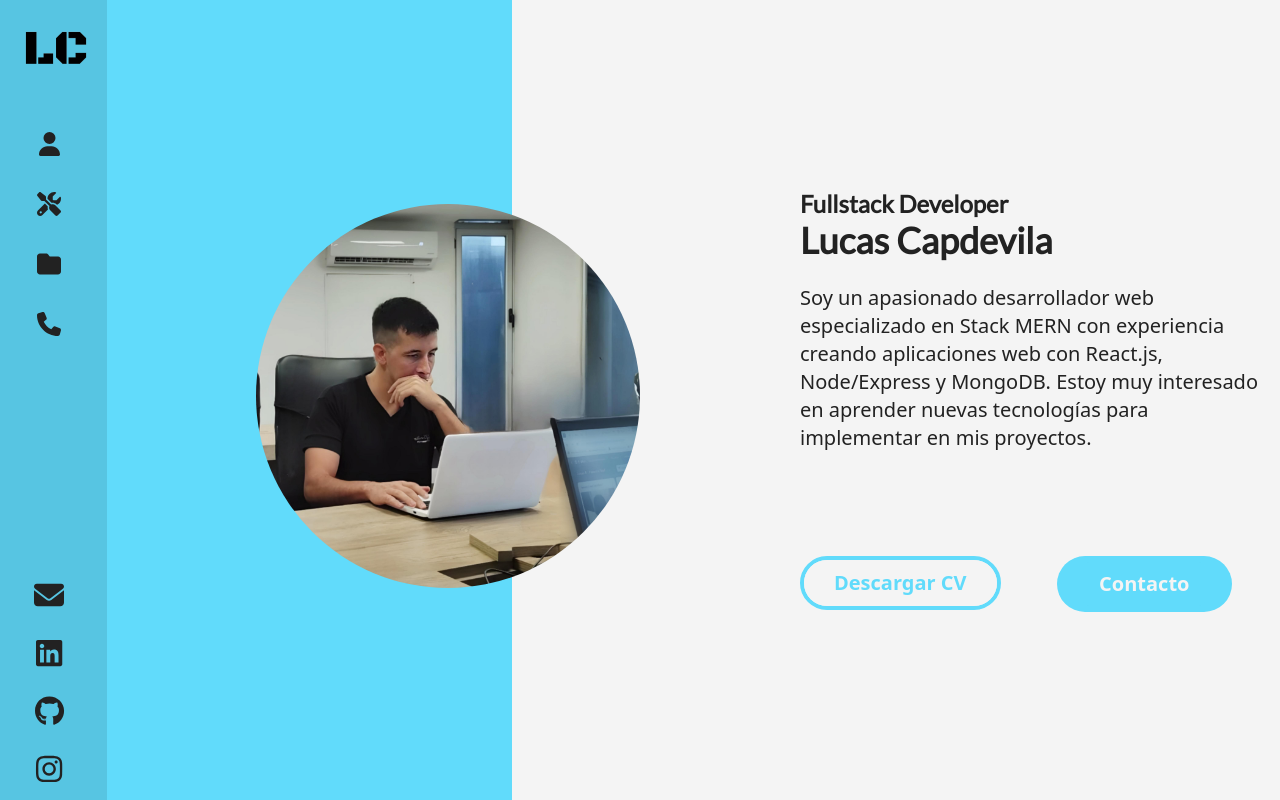
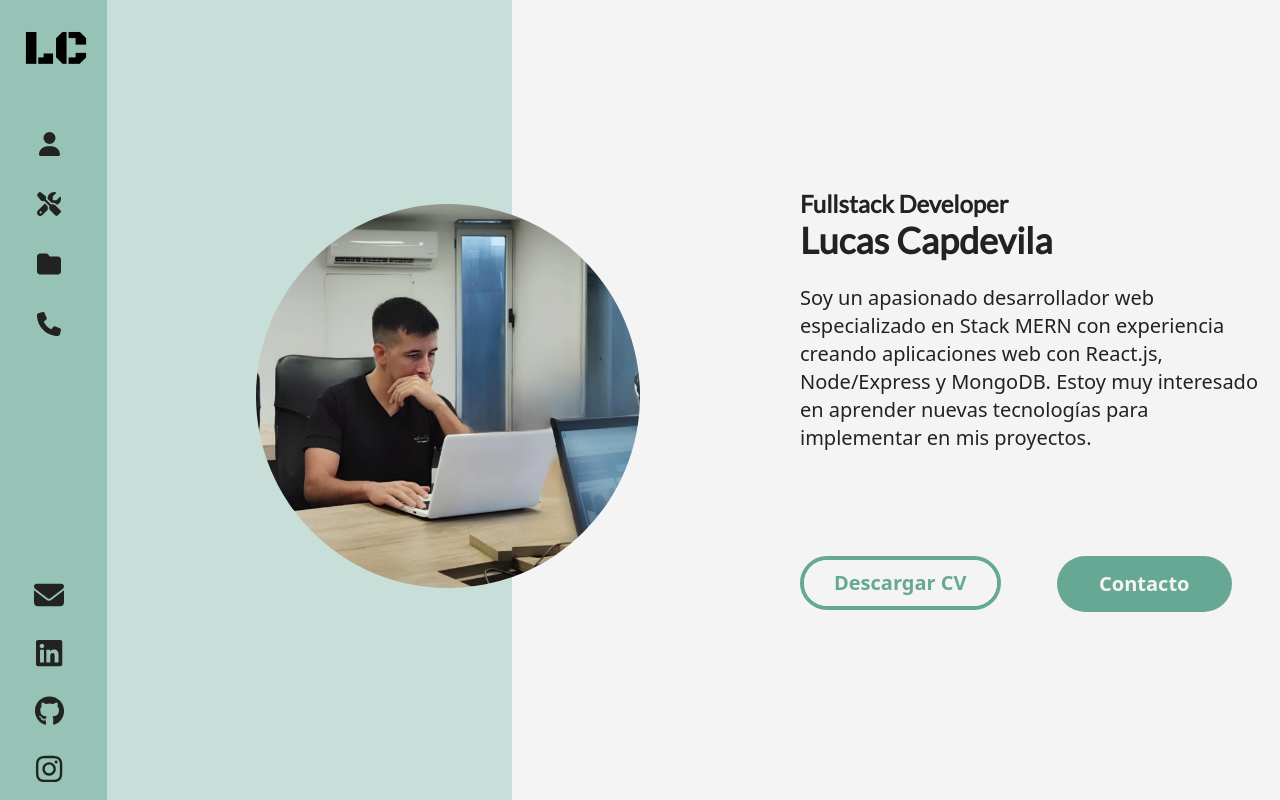
Before and after one commit to lucasecapdevila/portfolio-web, a React (Vite) app: page / in a window 1280 px wide. Built offline with nearby package versions, Linux system fonts and the light colour scheme.

Commit message:
cambios en colores de la página

```diff
--- a/src/components/common/Menu.jsx
+++ b/src/components/common/Menu.jsx
@@ -71,7 +71,7 @@ const Menu = () => {
         className={`enlaces fixed h-full top-0 left-0 z-40 w-60 md:w-80 transition-transform ${isSidebarOpen ? "translate-x-0" : "-translate-x-full"} lg:translate-x-0`}
         aria-label="Sidebar"
       >
-        <div className="flex flex-col px-3 py-2 h-full overflow-y-auto bg-reactDarkBlue md:w-11/12 lg:w-1/3">
+        <div className="flex flex-col px-3 py-2 h-full overflow-y-auto bg-mediumColor md:w-11/12 lg:w-1/3">
           <Link to="/" className="flex w-16 mt-3 ms-3 md:me-24 lg:me-0">
             <img
               src={logo}
--- a/src/components/pages/About.jsx
+++ b/src/components/pages/About.jsx
@@ -18,7 +18,7 @@ const About = () => {
               data-aos-delay="300"
               data-aos-duration="1800"
             >
-              <h1 className="titulos text-reactLightBlue text-4xl text-center md:text-left font-bold">
+              <h1 className="titulos text-textDarkColor text-4xl text-center md:text-left font-bold">
                 Sobre mí
               </h1>
               <p className="textos text-textBlack text-md lg:text-lg mt-2">
@@ -38,7 +38,7 @@ const About = () => {
               data-aos-delay="500"
               data-aos-duration="1800"
             >
-              <h2 className="titulos text-reactLightBlue text-3xl font-bold">
+              <h2 className="titulos text-textDarkColor text-3xl font-bold">
                 Otros intereses
               </h2>
               <p className="textos text-textBlack text-md lg:text-lg mt-2">
--- a/src/components/pages/Home.jsx
+++ b/src/components/pages/Home.jsx
@@ -7,7 +7,7 @@ const Home = () => {
   return (
     <main className="min-h-[90vh] md:h-screen">
       <div className="relative flex flex-col md:flex-row h-full">
-        <div className="w-full md:w-1/2 xl:w-2/5 h-2/5 md:h-full md:bg-reactLightBlue"></div>
+        <div className="w-full md:w-1/2 xl:w-2/5 h-2/5 md:h-full md:bg-lightColor"></div>
         <img
           src={imagen}
           className="absolute inset-0 size-60 md:size-80 xl:size-96 rounded-full object-cover mx-auto my-auto transform -translate-x-0 -translate-y-3/4 md:-translate-x-1/3 md:-translate-y-1 xl:-translate-x-1/2"
@@ -20,10 +20,10 @@ const Home = () => {
           <p className="text-textBlack text-lg md:text-xl text-center md:text-left font-normal content-end px-2 md:ps-0 md:pe-2 mt-4 md:ms-20 md:mb-20 xl:ms-72 xl:mb-20">Soy un apasionado desarrollador web especializado en Stack MERN con experiencia creando aplicaciones web con React.js, Node/Express y MongoDB. Estoy muy interesado en aprender nuevas tecnologías para implementar en mis proyectos.</p>
           <div className="w-full md:w-2/3 md:ms-20 xl:ms-56 px-4 xl:px-0 md:px-0 xl:flex justify-start">
             <a href={pdf} download className="w-full md:w-2/3 xl:w-2/4 md:ms-16 px-4 xl:px-0 mt-4 justify-center">
-              <Button pill outline className="cvBtn w-full border-4 border-reactLightBlue p-0 text-reactLightBlue font-bold">Descargar CV</Button>
+              <Button pill outline className="cvBtn w-full border-4 border-textDarkColor p-0 text-textDarkColor font-bold">Descargar CV</Button>
             </a>
             <Link className="hidden md:inline w-full md:w-2/3 xl:w-2/4 md:ms-16 xl:ms-10 px-4 mt-4 justify-center">
-              <Button to="/contacto" pill className="contactoBtn w-full bg-reactLightBlue border-4 text-whiteBg font-bold">Contacto</Button>
+              <Button to="/contacto" pill className="contactoBtn w-full bg-textDarkColor border-4 text-whiteBg font-bold">Contacto</Button>
             </Link>
           </div>
         </div>
--- a/src/components/pages/Skills.jsx
+++ b/src/components/pages/Skills.jsx
@@ -3,7 +3,7 @@ const Skills = () => {
   return (
     <main className="min-h-[90vh] md:h-screen px-4 py-10">
       <div className="flex flex-col justify-center items-center gap-4 my-4">
-        <h1 className="titulos text-reactLightBlue text-4xl font-bold">Habilidades</h1>
+        <h1 className="titulos text-textDarkColor text-4xl font-bold">Habilidades</h1>
         <p className="textos text-textBlack text-md">Estoy especializado en desarrollo web con HTML5, CSS3 y JavaScript junto con React.js. Entre otras herramientas y librerías que utilizo, se encuentran Bootstrap, Tailwind y una variada lista de librerías de React.</p>
         <p className="textos text-textBlack text-md">Además tengo experiencia trabajando colaborativamente donde utilicé metodologías Agile como Scrum y Kanban, Trello y Jira para gestionar los proyectos y Git y GitHub como sistema de control de versiones.</p>
       </div>
--- a/src/index.css
+++ b/src/index.css
@@ -33,19 +33,19 @@ body{
 
 .cvBtn span{
   background-color: #F4F4F4;
-  color: #61dbfb;
-  font-size: 1.25rem; /* 20px */
-  line-height: 1.75rem; /* 28px */
+  color: #67a894;
+  font-size: 1.25rem;
+  line-height: 1.75rem;
 }
 
 .cvBtn span:hover{
-  background-color: #61dbfb;
+  background-color: #67a894;
   color: #F4F4F4;
   transition: all 0.3s ease-in-out;
 }
 
 .contactoBtn span{
-  background-color: #61dbfb;
+  background-color: #67a894;
   font-size: 1.25rem; /* 20px */
   line-height: 1.75rem; /* 28px */
 }
--- a/tailwind.config.js
+++ b/tailwind.config.js
@@ -12,10 +12,10 @@ export default {
       transparent: "transparent",
       current: "currentColor",
       whiteBg: "#f4f4f4",
-      reactLightBlue: "#61DBFB",
-      reactDarkBlue: "#57C5E2",
+      lightColor: "#c7dfd8",
+      mediumColor: "#97c3b6",
       textBlack: "#222222",
-      textWhite: "#F4F4F4",
+      textDarkColor: "#67a894",
     },
   },
   plugins: [
```
